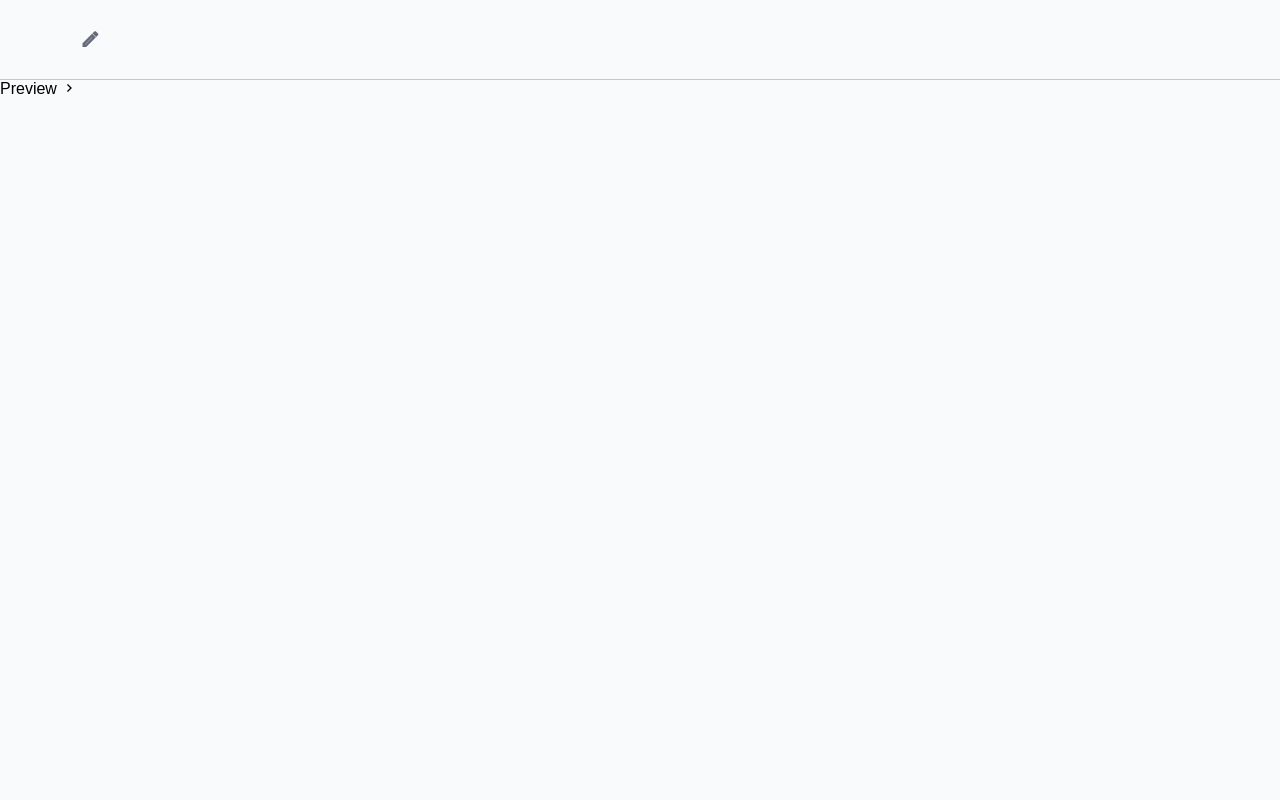
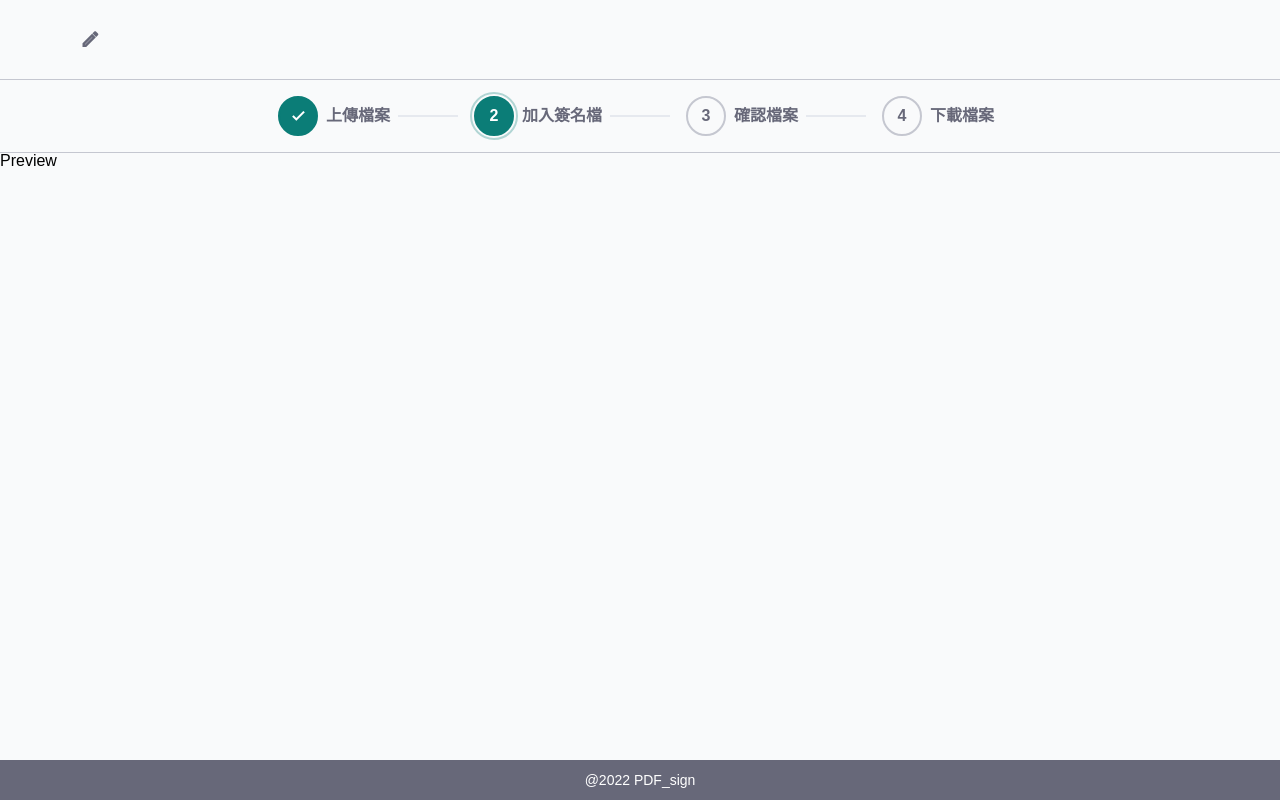
Before and after one commit to qdandy38/PDF_Vue, a Vue app: page /preview in a window 1280 px wide. Built offline with nearby package versions, Linux system fonts and the light colour scheme.

Commit message:
feat preview進度條

```diff
--- a/src/views/Preview.vue
+++ b/src/views/Preview.vue
@@ -7,6 +7,25 @@ import { useCommonStore } from '../store';
 
 const { fileName } = storeToRefs(useCommonStore());
 const tmpFileName = ref(fileName.value || "");
+const nowStep = ref(2);
+const stepList = ref([
+	{
+		step:1,
+		title:"上傳檔案"
+	},
+	{
+		step:2,
+		title:"加入簽名檔"
+	},
+	{
+		step:3,
+		title:"確認檔案"
+	},
+	{
+		step:4,
+		title:"下載檔案"
+	},
+]);
 function editFileName(){
 	console.log("editFileName");
 }
@@ -17,10 +36,96 @@ onMounted(()=>{
 <template>
 	<div class="preview">
 		<Header :isPreview="true" :fileName="tmpFileName" @headerFun="editFileName" />
-		Preview
-		<Icon name="keyboard_arrow_right" />
+		<div class="preview_bar">
+			<div v-for="(item,i) in stepList" :key="i" class="preview_bar_step">
+				<span :class="['preview_bar_step_nth',{'nowStep': item.step === nowStep},{'noComplete': item.step > nowStep}]">
+					<Icon v-if="item.step<nowStep" name="check" />
+					<template v-else>{{ item.step }}</template>
+				</span>
+				<span class="preview_bar_step_title">{{ item.title }}</span>
+				<div v-if="item.step!==stepList.length" class="preview_bar_step_line"></div>
+			</div>
+		</div>
+		<div class="preview_main">
+			Preview
+		</div>
+		<Footer />
 	</div>
 </template>
 <style lang="css" scoped>
+.preview{
+	&_bar{
+		@apply
+		flex
+		justify-center
+		items-center
+		py-4;
+		&_step{
+			@apply
+			flex
+			justify-between
+			items-center;
+			&_nth{
+				@apply
+				w-[40px]
+				h-[40px]
+				font-bold
+				text-base
+				border-[2px]
+				border-solid
+				bg-primary
+				text-white
+				border-primary
 
+				rounded-[50%]
+				flex
+				justify-center
+				items-center;
+				&.noComplete{
+					@apply
+					bg-transparent
+					border-gray-300
+					text-gray-400
+				}
+				&.nowStep{
+					@apply
+					relative;
+					&::after{
+						@apply
+						content-[""]
+						absolute
+						w-[48px]
+						h-[48px]
+						border-[2px]
+						border-solid
+						border-primary
+						rounded-[50%]
+						opacity-30
+					}
+				}
+			}
+			&_title{
+				@apply
+				text-gray-400
+				font-bold
+				px-2;
+			}
+			&_line{
+				@apply
+				w-[60px]
+				h-[2px]
+				bg-gray-200
+				mr-4;
+			}
+		}
+	}
+	&_main{
+		@apply
+		border-t
+		border-solid
+		border-gray-300
+		h-[calc(100vh-192px)]
+		overflow-hidden;
+	}
+}
 </style>
```
